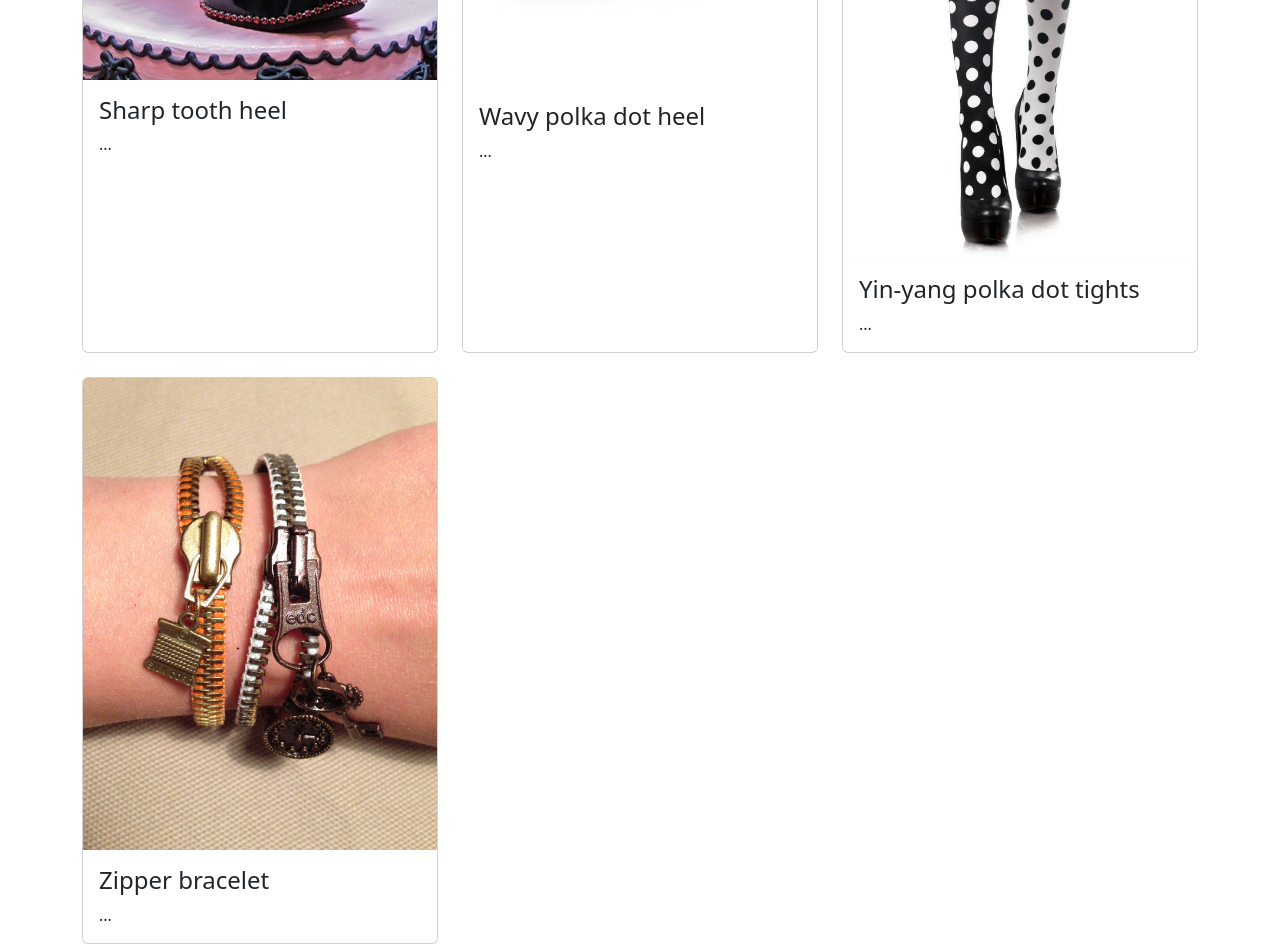
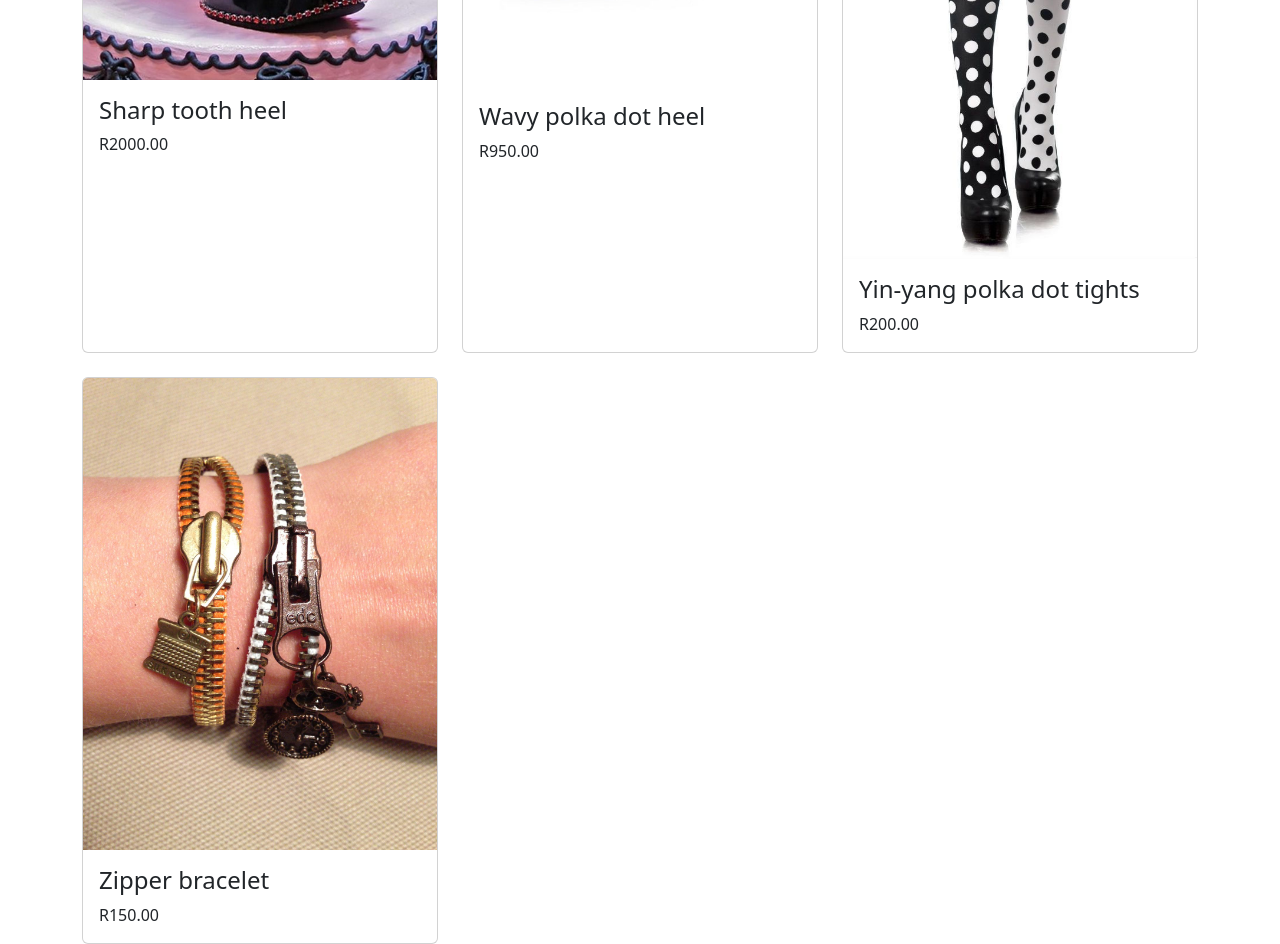
Before and after one commit to DREION3/cssexercise4, a plain HTML site: page products.html in a window 1280 px wide. Shown: the part 1780-2724 px from the top of the page. Drawn offline with nearby package versions, Linux system fonts and the light colour scheme.

Commit message:
Update products.html

```diff
--- a/products.html
+++ b/products.html
@@ -55,7 +55,7 @@
         </a>
         <div class="card-body">
           <h4 class="card-title">Belt</h4>
-          <p class="card-text">R150<br>Handmade.</p>
+          <p class="card-text">R400.00<br>Handmade.</p>
         </div>
       </div>
     </div>
@@ -115,7 +115,7 @@
         </a>
         <div class="card-body">
           <h4 class="card-title">Red boot</h4>
-          <p class="card-text">...</p>
+          <p class="card-text">R1200.00</p>
         </div>
       </div>
     </div>
@@ -127,7 +127,7 @@
         </a>
         <div class="card-body">
           <h4 class="card-title">Sharp tooth heel</h4>
-          <p class="card-text">...</p>
+          <p class="card-text">R2000.00</p>
         </div>
       </div>
     </div>
@@ -139,7 +139,7 @@
         </a>
         <div class="card-body">
           <h4 class="card-title">Wavy polka dot heel</h4>
-          <p class="card-text">...</p>
+          <p class="card-text">R950.00</p>
         </div>
       </div>
     </div>
@@ -151,7 +151,7 @@
         </a>
         <div class="card-body">
           <h4 class="card-title">Yin-yang polka dot tights</h4>
-          <p class="card-text">...</p>
+          <p class="card-text">R200.00</p>
         </div>
       </div>
     </div>
@@ -163,7 +163,7 @@
         </a>
         <div class="card-body">
           <h4 class="card-title">Zipper bracelet</h4>
-          <p class="card-text">...</p>
+          <p class="card-text">R150.00</p>
         </div>
       </div>
     </div>
```
